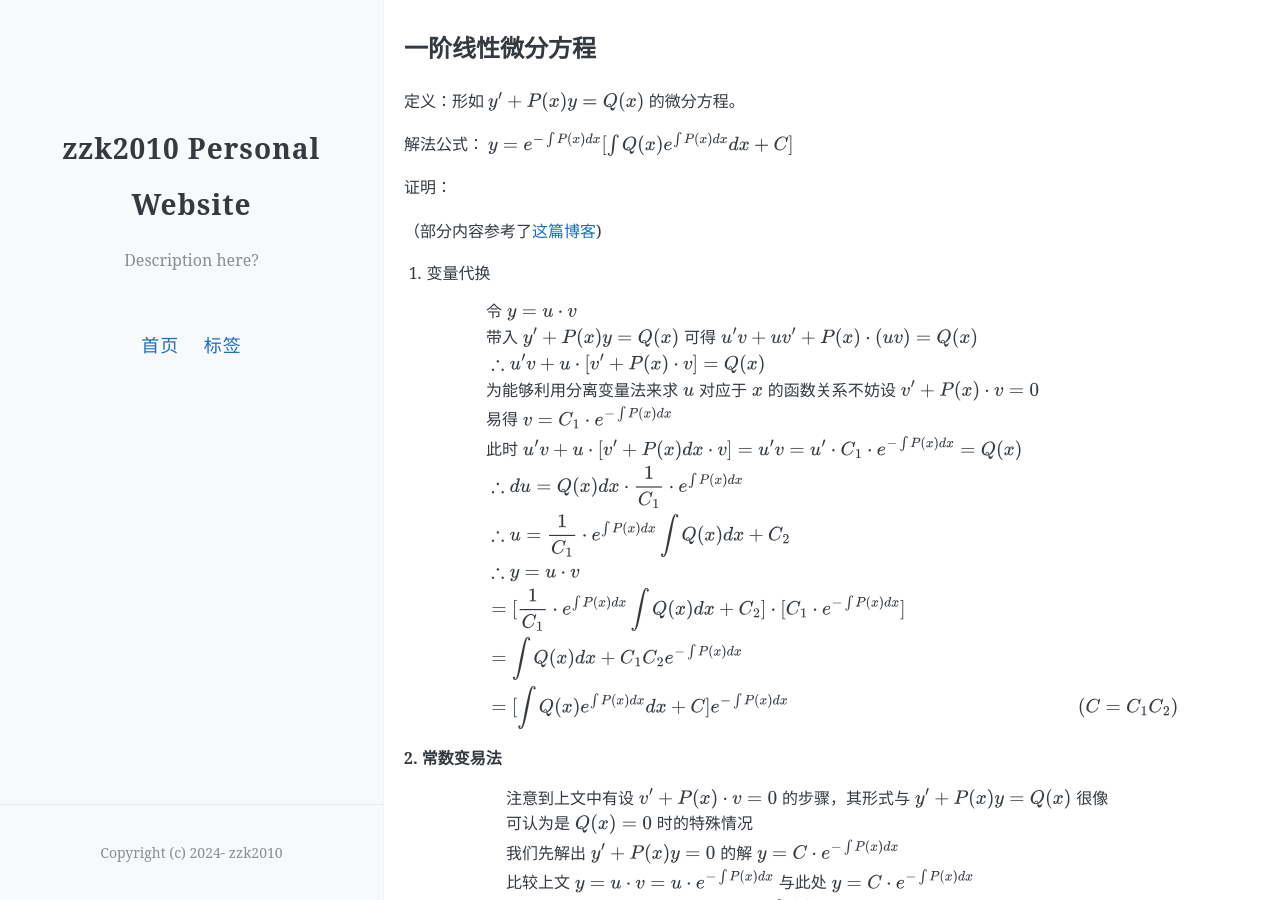
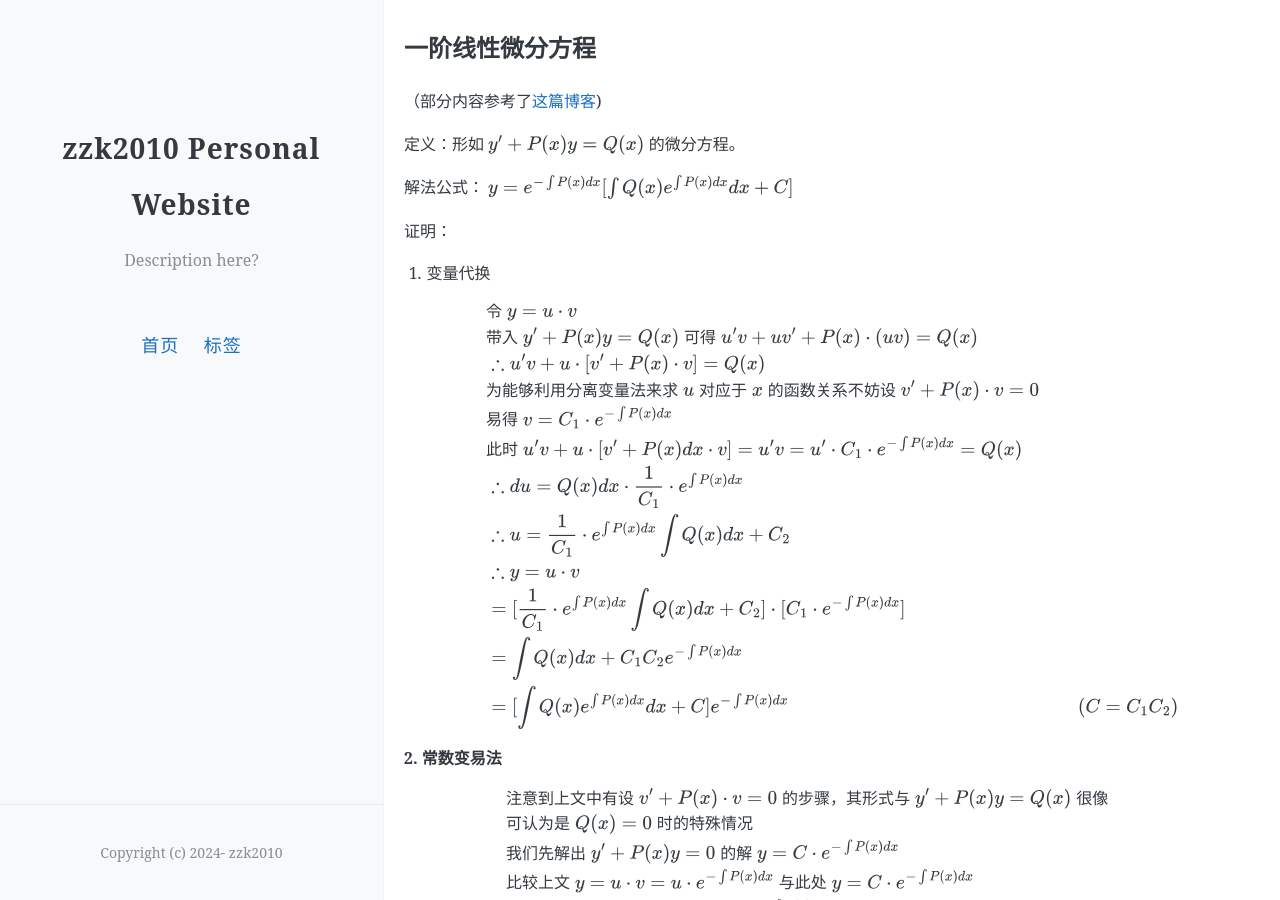
Before and after one commit to zzk2010/zzk2010.github.io, a Jekyll site: the page built from _posts/2024-07-26-一阶线性微分方程.md, in a window 1280 px wide and 900 px high. Built offline with Jekyll 4.4.1, drawn with Linux system fonts in a browser that asks for light colours; part of the change alters nothing that is shown.

```diff
--- a/_posts/2024-07-26-一阶线性微分方程.md
+++ b/_posts/2024-07-26-一阶线性微分方程.md
@@ -7,6 +7,8 @@ tags: [数学]
 
 ## 一阶线性微分方程
 
+（部分内容参考了[这篇博客](https://www.cnblogs.com/lookof/archive/2009/01/06/1370065.html))
+
 定义：形如 $y'+P(x)y = Q(x)$ 的微分方程。
 
 解法公式：
@@ -15,8 +17,6 @@ y = e^{-\int P(x)dx}[\int Q(x)e^{\int P(x)dx}dx+C]
 $$
 
 证明：
-
-（部分内容参考了[这篇博客](https://www.cnblogs.com/lookof/archive/2009/01/06/1370065.html))
 
 1. 变量代换
 
```
